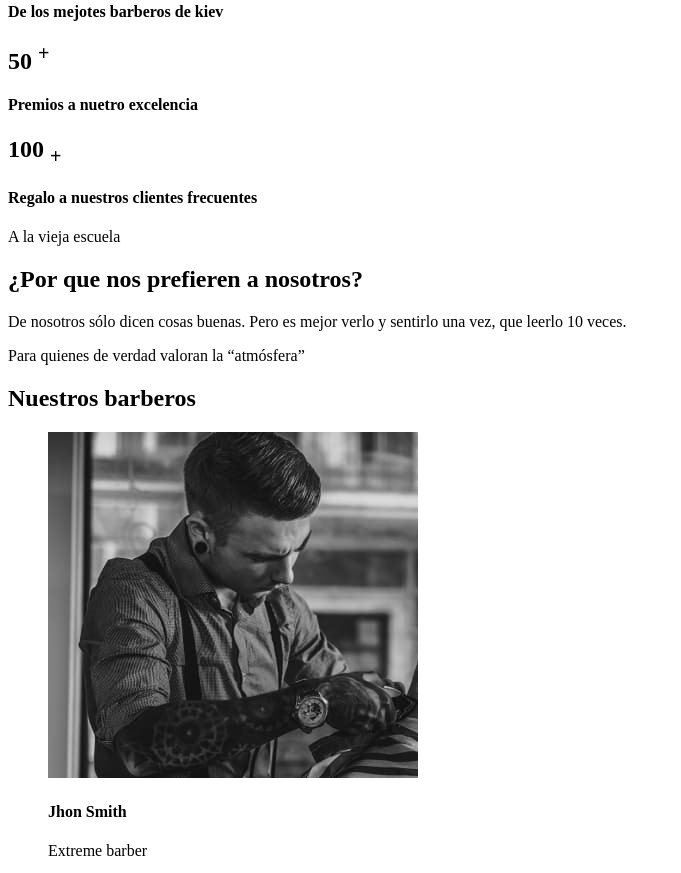
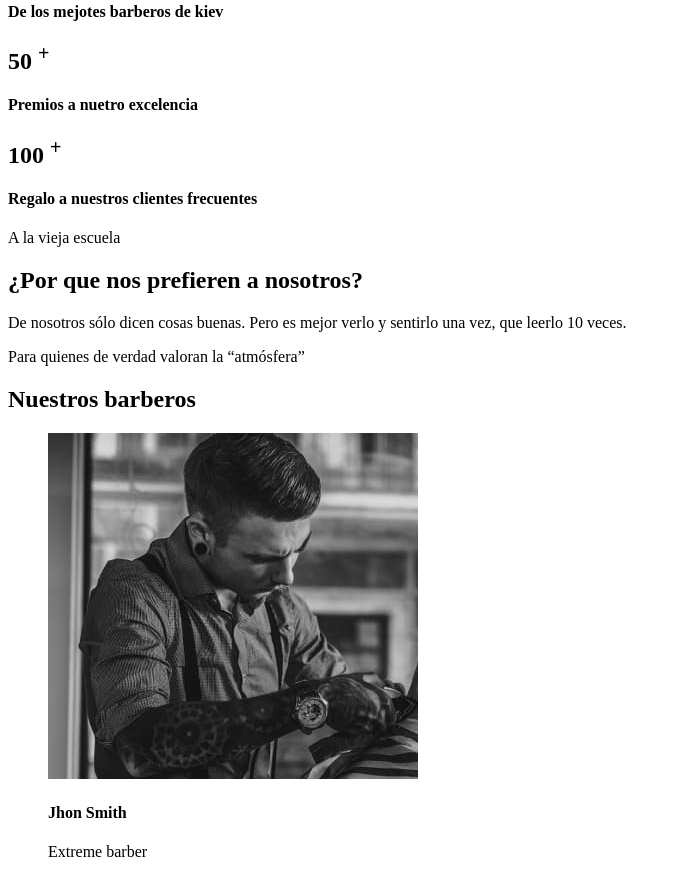
Before and after one commit to ING-JORGE2022/Homework-FS-LATAM-6, a plain HTML site: page index.html in a window 1280 px wide. Shown: the part 1452-2325 px from the top of the page, without its empty margins (0-681 px from the left). Drawn offline with Linux system fonts and the light colour scheme.

Commit message:
Commit #2 Estructura html completa 3/11/2022

```diff
--- a/index.html
+++ b/index.html
@@ -140,7 +140,7 @@
                             <h4>Premios a nuetro excelencia</h4>
                         </article>
                         <article>
-                            <h2>100 <sub>+</sub></h2>
+                            <h2>100 <sup>+</sup></h2>
                             <h4>Regalo a nuestros clientes frecuentes</h4>
                         </article>
                     </section>
```
